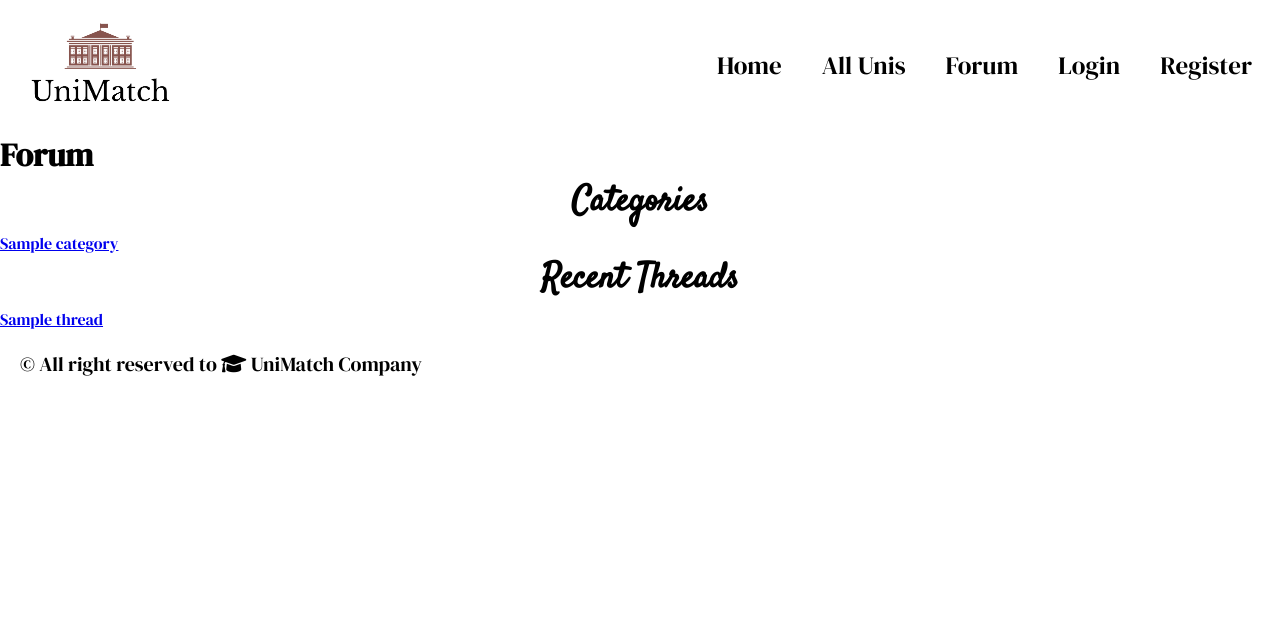
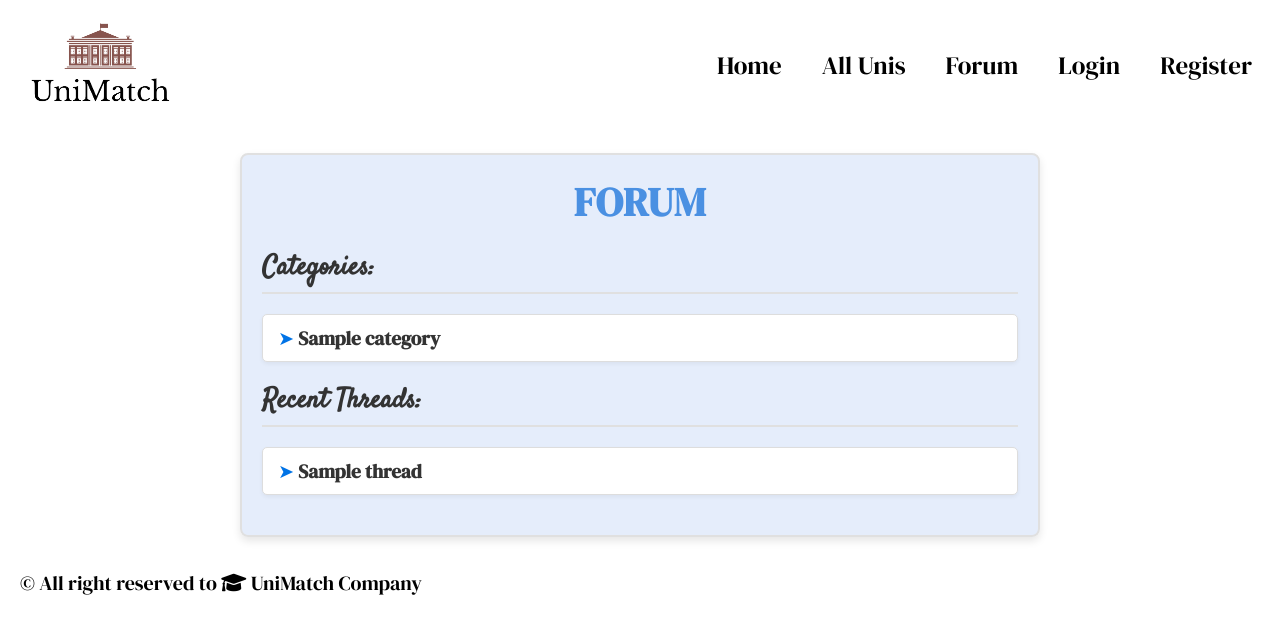
Before and after one commit to annasarabasheva/Personal-Project-with-Django, a Django app: page /forum/ in a window 1280 px wide. Shown: the top 634 px of the page. Run offline with Django 4.2, Linux system fonts and the light colour scheme; tables that the repository leaves empty hold one stand-in row (values such as "Sample post").

Commit message:
Add styling to forum templates

```diff
--- a/static/css/forum/forum-home.css
+++ b/static/css/forum/forum-home.css
@@ -0,0 +1,69 @@
+
+.forum-container {
+    max-width: 800px;
+    margin: 20px auto;
+    padding: 20px;
+    background-color: rgba(222, 233, 250, 0.79);
+    border: 2px solid #e0e0e0;
+    border-radius: 8px;
+    box-shadow: 0 4px 8px rgba(0, 0, 0, 0.1);
+    margin-bottom: 2em;
+}
+
+
+.forum-container h1 {
+    font-size: 2.5rem;
+    color: #4a90e2;
+    text-align: center;
+    margin-bottom: 20px;
+    text-transform: uppercase;
+    letter-spacing: 1px;
+}
+
+.forum-container h2 {
+    font-size: 1.7rem;
+    color: #333;
+    margin-top: 20px;
+    border-bottom: 2px solid #e0e0e0;
+    padding-bottom: 5px;
+    text-align: left;
+}
+
+.forum-container ul {
+    list-style-type: none;
+    padding: 0;
+    margin: 20px 0;
+}
+
+.forum-container ul li {
+    margin: 10px 0;
+    background-color: #ffffff;
+    border: 1px solid #ddd;
+    border-radius: 5px;
+    padding: 10px 15px;
+    transition: transform 0.3s ease, background-color 0.3s ease;
+    box-shadow: 0 2px 4px rgba(0, 0, 0, 0.05);
+}
+
+.forum-container ul li a {
+    text-decoration: none;
+    font-size: 1.2rem;
+    font-weight: bold;
+    color: #333;
+    transition: color 0.3s ease;
+}
+
+.forum-container ul li:hover {
+    background-color: #f0f8ff;
+    transform: scale(1.02);
+}
+
+.forum-container ul li a:hover {
+    color: #0073e6;
+}
+
+.forum-container ul li:before {
+    content: "➤ ";
+    color: #0073e6;
+    font-size: 1.2rem;
+}
--- a/templates/forum/forum-home.html
+++ b/templates/forum/forum-home.html
@@ -1,18 +1,25 @@
 {% extends 'common/base.html' %}
+
 {% block content %}
+<div class="forum-container">
+    <h1>Forum</h1>
 
-<h1>Forum</h1>
-<h2>Categories</h2>
-<ul>
-    {% for category in categories %}
-    <li><a href="{% url 'category-detail' category.id %}">{{ category.name }}</a></li>
-    {% endfor %}
-</ul>
-<h2>Recent Threads</h2>
-<ul>
-    {% for thread in threads %}
-    <li><a href="{% url 'thread-detail' thread.id %}">{{ thread.title }}</a></li>
-    {% endfor %}
-</ul>
+    <h2>Categories:</h2>
+    <ul class="forum-category-list">
+        {% for category in categories %}
+        <li class="forum-category-item">
+            <a href="{% url 'category-detail' category.id %}" class="forum-category-link">{{ category.name }}</a>
+        </li>
+        {% endfor %}
+    </ul>
 
+    <h2>Recent Threads:</h2>
+    <ul class="forum-thread-list">
+        {% for thread in threads %}
+        <li class="forum-thread-item">
+            <a href="{% url 'thread-detail' thread.id %}" class="forum-thread-link">{{ thread.title }}</a>
+        </li>
+        {% endfor %}
+    </ul>
+</div>
 {% endblock %}
```
Also changed, not shown: static/css/forum/category-detail.css (+65 -0 lines), static/css/forum/create-thread.css (+39 -0 lines), static/css/forum/thread-detail.css (+82 -0 lines), templates/forum/category-detail.html (+13 -8 lines), templates/forum/create-thread.html (+11 -8 lines), templates/forum/thread-detail.html (+25 -15 lines).
